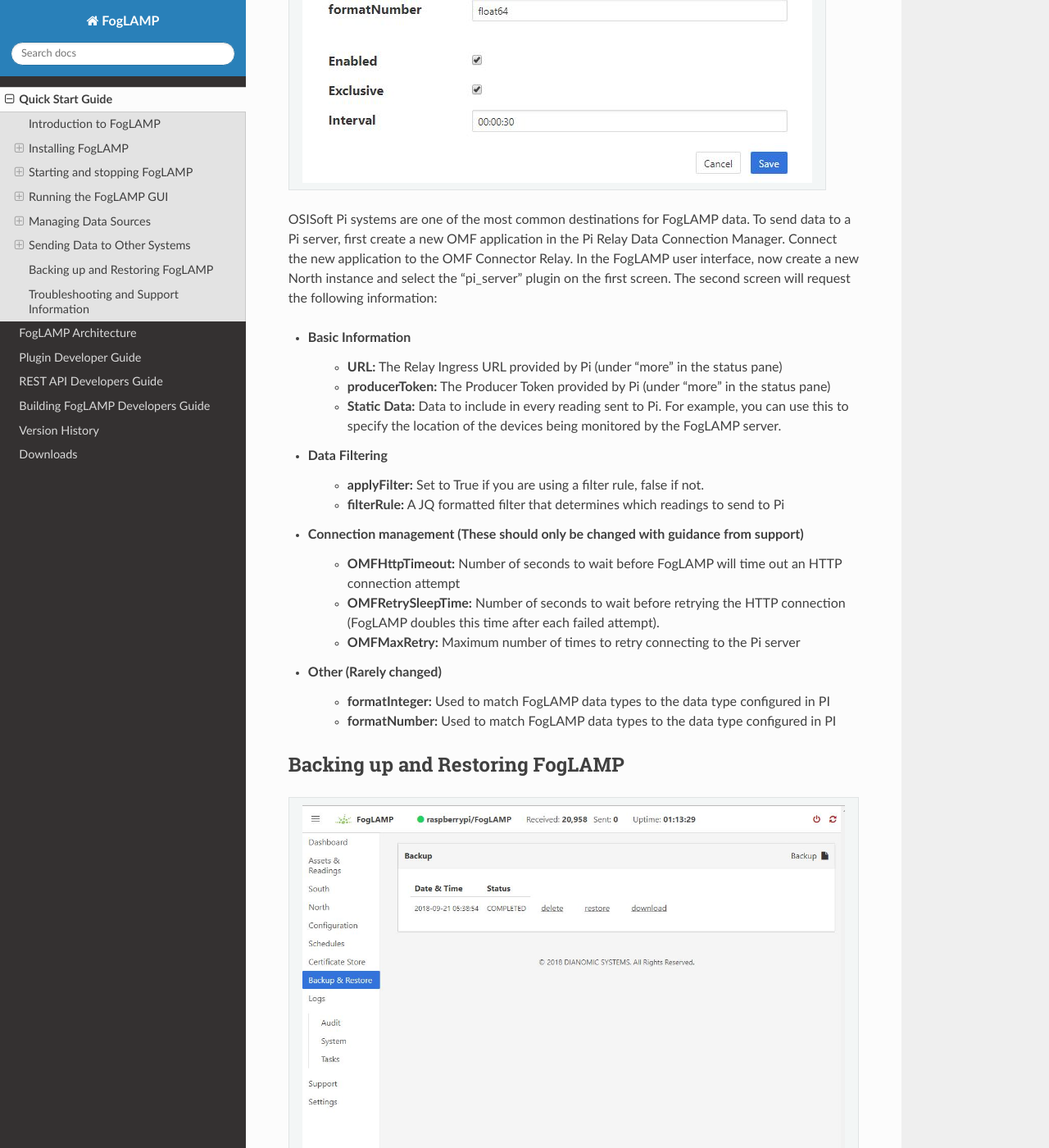
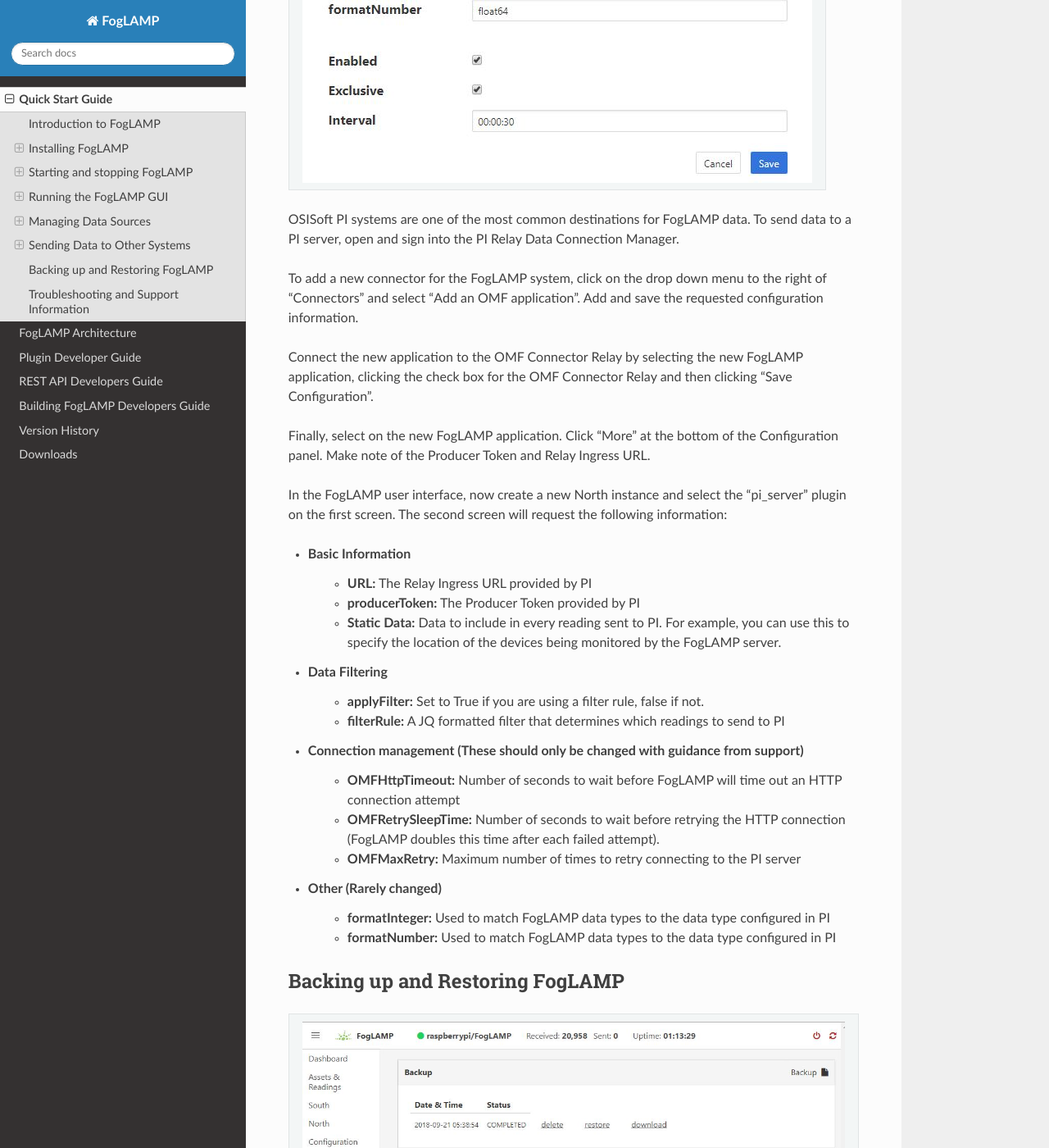
Before and after one commit to fledge-iot/fledge, a Sphinx documentation site: the page built from docs/quick_start.rst, in a window 1280 px wide and 1400 px high, scrolled down 9216 px. Shown: the whole window at 82% size. Built offline with Sphinx 7.4.7 and the Read the Docs theme 2.0.0, drawn with Linux system fonts in a browser that asks for light colours; pages that are not in the unit, such as notebooks, are missing from menus.

Commit message:
Update quick_start.rst

```diff
--- a/docs/quick_start.rst
+++ b/docs/quick_start.rst
@@ -93,7 +93,7 @@ The following command options are available:
 
 For example, to start the FogLAMP system, open a session to the FogLAMP device and type::
 
-/usr/local/FogLAMP/bin/foglamp start
+/usr/local/foglamp/bin/foglamp start
 
 Troubleshooting FogLAMP
 #######################
@@ -209,21 +209,30 @@ Using the FogLAMP PI plugin
 | |pi_plugin_config| |
 +--------------------+
 
-OSISoft Pi systems are one of the most common destinations for FogLAMP data.  To send data to a Pi server, first create a new OMF application in the Pi Relay Data Connection Manager.  Connect the new application to the OMF Connector Relay.
+OSISoft PI systems are one of the most common destinations for FogLAMP data.  To send data to a PI server, open and sign into the PI Relay Data Connection Manager.
+
+
+To add a new connector for the FogLAMP system, click on the drop down menu to the right of "Connectors" and select "Add an OMF application".  Add and save the requested configuration information.
+
+Connect the new application to the OMF Connector Relay by selecting the new FogLAMP application, clicking the check box for the OMF Connector Relay and then clicking "Save Configuration".
+
+Finally, select on the new FogLAMP application. Click "More" at the bottom of the Configuration panel. Make note of the Producer Token and Relay Ingress URL.
+
+
 In the FogLAMP user interface, now create a new North instance and select the “pi_server” plugin on the first screen.
 The second screen will request the following information:
 
 - Basic Information
-   - **URL:** The Relay Ingress URL provided by Pi (under “more” in the status pane)
-   - **producerToken:** The Producer Token provided by Pi (under “more” in the status pane)
-   - **Static Data:** Data to include in every reading sent to Pi.  For example, you can use this to specify the location of the devices being monitored by the FogLAMP server.
+   - **URL:** The Relay Ingress URL provided by PI
+   - **producerToken:** The Producer Token provided by PI
+   - **Static Data:** Data to include in every reading sent to PI.  For example, you can use this to specify the location of the devices being monitored by the FogLAMP server.
 - Data Filtering
    - **applyFilter:** Set to True if you are using a filter rule, false if not.
-   - **filterRule:** A JQ formatted filter that determines which readings to send to Pi
+   - **filterRule:** A JQ formatted filter that determines which readings to send to PI
 - Connection management (These should only be changed with guidance from support)
    - **OMFHttpTimeout:** Number of seconds to wait before FogLAMP will time out an HTTP connection attempt
    - **OMFRetrySleepTime:** Number of seconds to wait before retrying the HTTP connection (FogLAMP doubles this time after each failed attempt).
-   - **OMFMaxRetry:** Maximum number of times to retry connecting to the Pi server
+   - **OMFMaxRetry:** Maximum number of times to retry connecting to the PI server
 - Other (Rarely changed)
    - **formatInteger:** Used to match FogLAMP data types to the data type configured in PI
    - **formatNumber:** Used to match FogLAMP data types to the data type configured in PI
```
